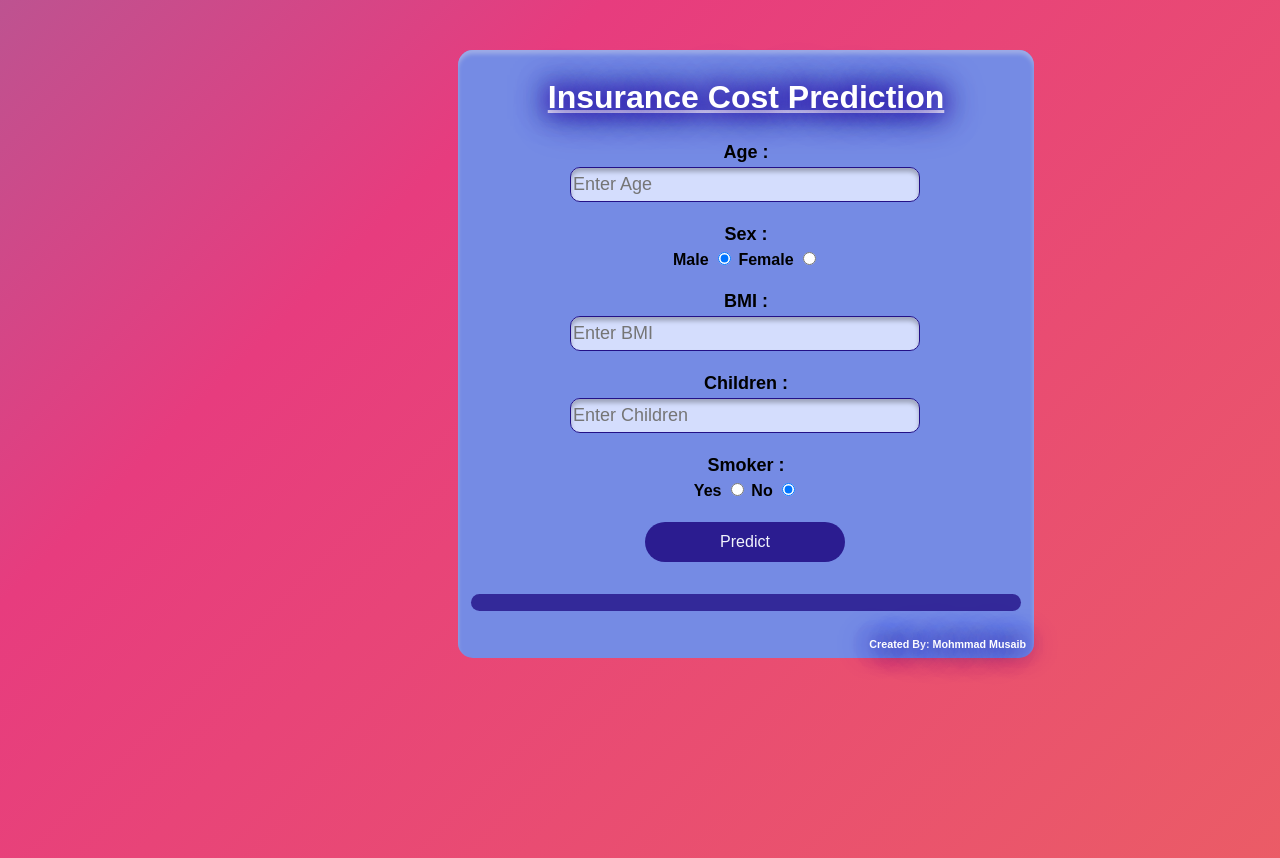
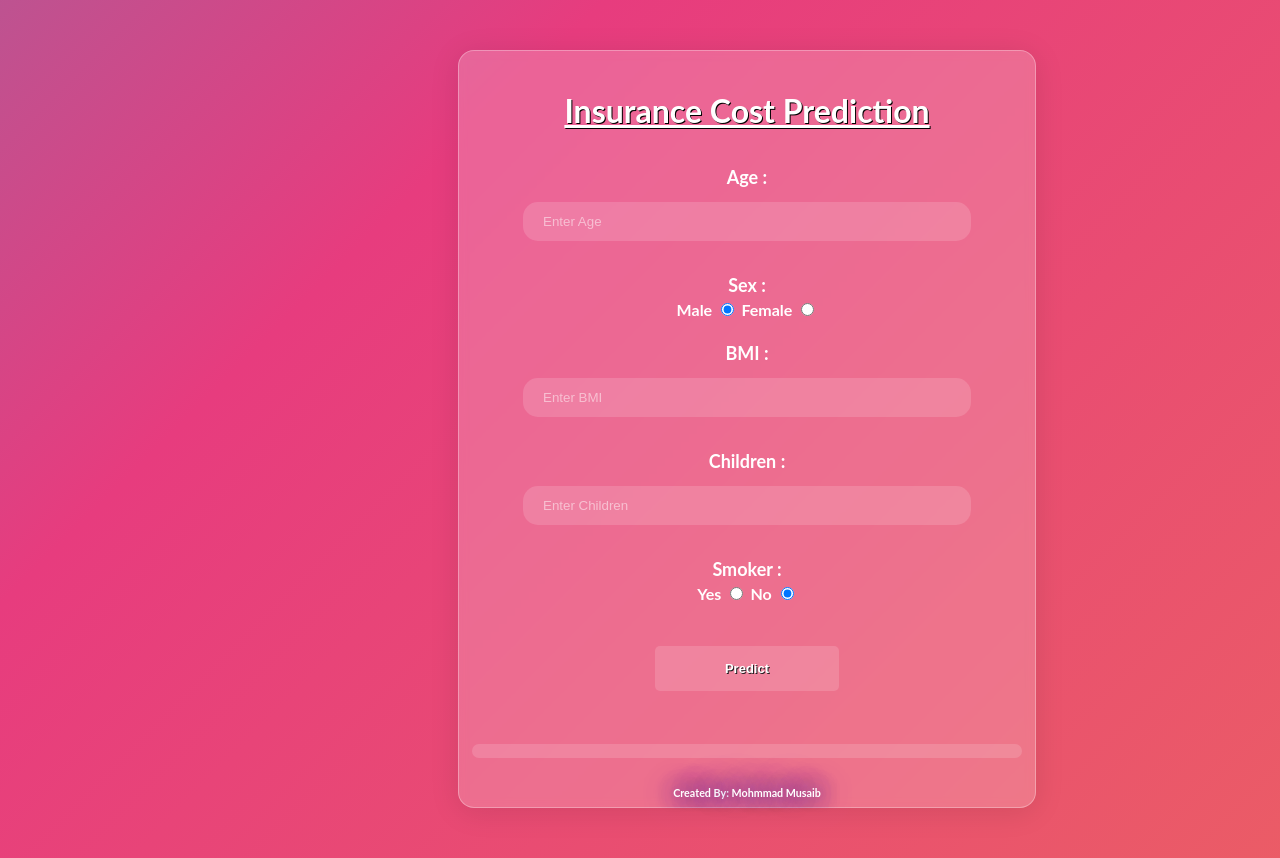
Before and after one commit to IamMehrose/INSURANCE-COST-PREDICTION-, a Flask app: page / in a window 1280 px wide. Run offline with Flask 2, Linux system fonts and the light colour scheme; parts of the project's set-up code (start-up, migrations or seed data) failed here and were passed over.

Commit message:
Update style.css

```diff
--- a/static/CSS/style.css
+++ b/static/CSS/style.css
@@ -1,5 +1,6 @@
 body {
-		  font-family: Arial, Helvetica, sans-serif;
+	font-family: "Lato", sans-serif;
+	text-align: center;
 		  background: linear-gradient(-45deg, #ee7752, #e73c7e, #23a6d5, #23d5ab);
 	background-size: 400% 400%;
 	animation: gradient 15s ease infinite;
@@ -19,9 +20,9 @@ body {
 	}
 
 h1{color: #ffffff;
-	text-shadow: 0 0 20px #3000a8,
-             0 0 30px #160fa8,
-             0 0 40px #231187;
+	margin: 1em auto;
+  text-shadow: 1px 1px black;
+
 }
 
 * {
@@ -37,12 +38,21 @@ h1{color: #ffffff;
 
 			margin: 50px 25px 25px 450px;
 			padding: 5px 5px;
-			background-color: #758be4;
-			border-radius: 15px;
+
 			justify-content: center;
             align-items: center;
             flex-direction: column;
 			text-align: justify;
+  			color: white;
+  			border: none;
+
+			/* From https://css.glass */
+background: rgba(255, 255, 255, 0.2);
+border-radius: 16px;
+box-shadow: 0 4px 30px rgba(0, 0, 0, 0.1);
+backdrop-filter: blur(5px);
+-webkit-backdrop-filter: blur(5px);
+border: 1px solid rgba(255, 255, 255, 0.3);
     }
 
 .radio
@@ -54,7 +64,7 @@ h6
     {
        color:rgb(255, 255, 255);
 	   margin: 0px 0px 0px 0px;
-	   text-align: right;
+	   text-align: center;
 	   font-size:10x;
 	   text-shadow: 0 0 20px #3000a8,
              0 0 30px #160fa8,
@@ -70,20 +80,27 @@ hr
 
 .text
     {
-		width: 350px;
-	    height: 35px;
-		margin: 0px 2px 0px 0px;
-		box-shadow: inset 0px 4px 4px rgba(0, 0, 0, 0.25);
-		border: 1.25px solid #231187;
-		background: #d4ddfd;
-		border-radius: 10px;
-		font-size:18px;
-		resize:none;
+		width: 80%;
+  padding: 12px 20px;
+  margin: 8px 0;
+  display: block;
+  box-sizing: border-box;
+  border-radius: 15px;
+  margin: 10px auto;
+  background: rgba(255, 255, 255, 0.15);
+  color: white;
+  border: none;
     }
+
+	.text::placeholder {
+		color: rgb(255, 255, 255, 0.5);
+  opacity: 1; /* Firefox */
+	}
+
 
 .label
     {
-    	color: #000000;
+    	color: #ffffff;
 		text-align: left;
 		font-weight: bold;
 		font-size:18px;
@@ -91,40 +108,99 @@ hr
 
 /* Set a style for the submit button */
 .predictbtn
-    {
-	  background-color: #231187;
-	  color: white;
-	  padding: 5px 5px;
-	  margin: 0px 2px 0px 0px;
-	  border: none;
-	  cursor: pointer;
-	  width: 200px;
-	  height: 40px;
-	  opacity:0.9;
-	  border-radius: 37px;
-	  font-size:16px;
+{
+-webkit-border-radius: 5px;
+-moz-border-radius: 5px;
+border-radius: 5px;
+text-shadow: 1px 1px 0px #211d21;
+color: #ffffff;
+font-size: 13px;
+background: rgba(255, 255, 255, 0.15);
+padding: 15px 70px;
+text-decoration: none;
+border: none;
+transition: 0.5s ease-in;
+margin: 20px;
+cursor: pointer;
+font-weight: bold;
+}
+
+.predictbtn:hover {
+background: rgba(250, 250, 250, 0.3);
+}
+
+@media screen and (max-width: 300px) {
+	span.psw {
+	  float: none;
 	}
+  }
 
-/* Set for button */
-.predictbtn:hover
-    {
+  @keyframes fadeInDown {
+	0% {
+	  opacity: 0;
+	  -webkit-transform: translate3d(0, -100%, 0);
+	  transform: translate3d(0, -100%, 0);
+	}
+	100% {
 	  opacity: 1;
+	  -webkit-transform: none;
+	  transform: none;
 	}
-
+  }
 
 /* for result*/
 .result
     {
-	  background-color: #231187;
-	  text-align: center;
-	  font-size:20x;
-	  font-weight:bold;
-	  color:rgb(252, 249, 249);
-	  font-family: Arial, Helvetica, sans-serif;
-	  opacity: 0.80;
+		-webkit-border-radius: 5px;
+		-moz-border-radius: 5px;
+		border-radius: 5px;
+		text-shadow: 1px 1px 0px #211d21;
+		color: #ffffff;
+		font-size: 13px;
+		background: rgba(255, 255, 255, 0.15);
+		padding: 15px 70px;
+		text-decoration: none;
+		border: none;
+		transition: 0.5s ease-in;
+		margin: 20px;
+		cursor: pointer;
+		font-weight: bold;
+
 	  width:550px;
 	  height: 30x;
 	  border-radius: 30px;
 	  padding: 0.5px 0.5px;
 	  margin: 10px 5px 5px 5px;
 	}
+
+	.radio-toolbar {
+		margin: 10px;
+	  }
+
+	  .radio-toolbar input[type="radio"] {
+		opacity: 0;
+		position: fixed;
+		width: 0;
+	  }
+
+	  .radio-toolbar label {
+		  display: inline-block;
+		  background: rgba(255, 255, 255, 0.15);
+		  padding: 10px 20px;
+		  font-family: sans-serif, Arial;
+		  font-size: 16px;
+
+		  border-radius: 4px;
+	  }
+
+	  .radio-toolbar label:hover {
+		background: rgba(255, 255, 255, 0.15);
+	  }
+
+
+
+	  .radio-toolbar input[type="radio"]:checked + label {
+		  background-color: rgb(240, 244, 240);
+		  color: #000000;
+
+	  }
```
